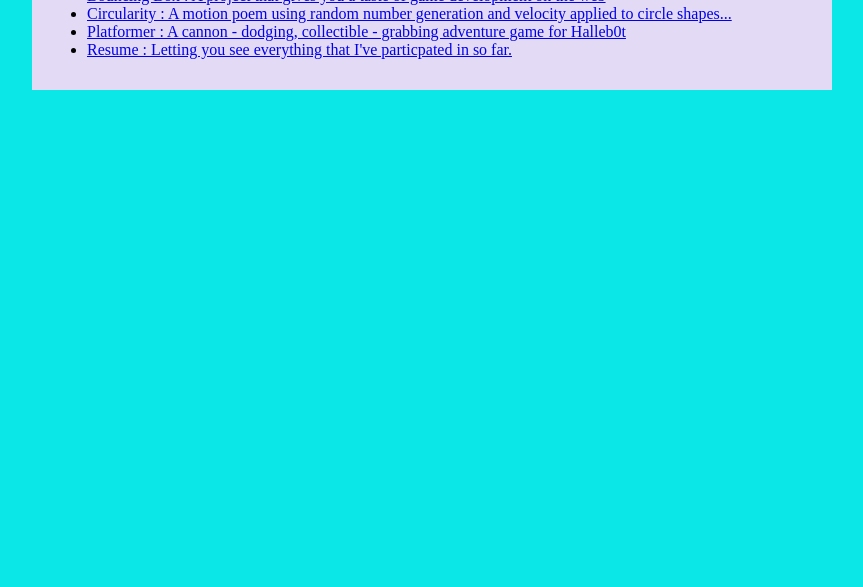
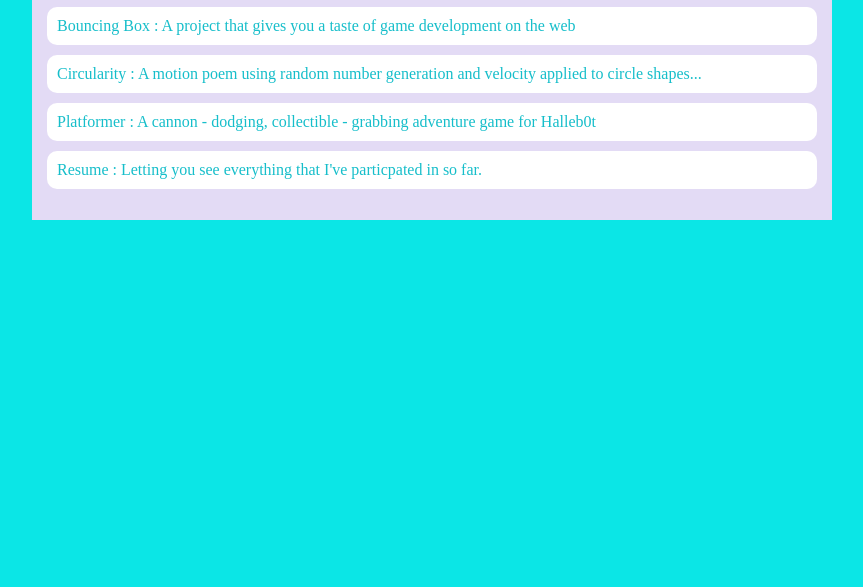
Before and after one commit to kaprice4/Kaprice4.github.io, a plain HTML site: page portfolio.html in a window 1280 px wide. Shown: the part 213-800 px from the top of the page, without its empty margins (208-1071 px from the left). Drawn offline with Linux system fonts and the light colour scheme.

```diff
--- a/portfolio.html
+++ b/portfolio.html
@@ -1,14 +1,16 @@
 <!DOCTYPE HTML>
 <html>
+
 <head>
-        <title> Kaprice's Astonishing Website  </title>
+    <title> Kaprice's Astonishing Website </title>
     <style type="text/css">
         body {
-                background:  rgb(11, 230, 230);
-                color:white);
+            background: rgb(11, 230, 230);
+            color: white;
             padding: 10px;
-                font-family:'Times New Roman';
+            font-family: "Times New Roman";
         }
+
         header {
             font-size: 1.5em;
             font-weight: bold;
@@ -17,69 +19,77 @@
         #all-contents {
             max-width: 800px;
             margin: auto;
-                background-color:rgb(197, 178, 228)
+            background-color: rgb(197, 178, 228)
         }
 
         /* navigation menu */
         nav {
             background-color: rgb(197, 178, 238);
             margin: 0 auto;
+            margin-bottom: 20px;
             display: flex;
             padding: 10px;
-            }
-  border:  { 2px solid red;
-  padding: 10px;
-  border-radius: 50px 20px;
+
+
 
         }
+
         h1 {
             display: flex;
             align-items: center;
             color: white;
             flex: 1;
         }
+
         #nav-ul {
             list-style-image: none;
         }
+
         .nav-li {
             display: inline-block;
             padding: 0 10px;
         }
+
         .nav-a {
             text-decoration: none;
-                color:white;
+            color: white;
         }
 
         /* main container area beneath menu */
         main {
-                background:  rgb(227, 219, 245);
+            background: rgb(227, 219, 245);
             display: flex;
         }
+
+        .content h1 {
+            color: whitesmoke;
+        }
+
         .content {
             flex: 1;
             padding: 15px;
         }
+
         #portfolio {
             list-style-type: none;
             padding-left: 0;
         }
 
         #portfolio li {
-             background: rgb(246, 250, 6);
+            background: #fff;
             padding: 10px;
             border-radius: 10px;
             margin-bottom: 10px;
         }
 
         #portfolio li:hover {
-             background: rgb(14, 152, 233);
+            background: #eee;
         }
 
         #portfolio a {
             text-decoration: none;
-             color: #454545;
+            color: #16beca;
         }
-
     </style>
 </head>
 
@@ -99,14 +109,20 @@
         <main>
             <div class="content">
                 <h1> Portfolio </h1>
-               <ul id="Portfolio">
-                <li><a href="projects/bouncing-box/">Bouncing Box : A project that gives you a taste of game development on the web </a></li>
-                <li><a href="projects/circularity/">Circularity : A motion poem using random number generation and velocity applied to circle shapes...</a></li>
-                <li><a href="projects/platformer/">Platformer : A cannon - dodging, collectible - grabbing adventure game for Halleb0t</a></li>
-                <li><a href="https://docs.google.com/document/d/1s2fbf-5hs_lFDQ9j8SI4Gr2wm39jHX0_Tq9Lt0piTeU/edit#heading=h.aagfqklm9zwt">Resume : Letting you see everything that I've particpated in so far.</a></li>
+                <ul id="portfolio">
+                    <li><a href="projects/bouncing-box/">Bouncing Box : A project that gives you a taste of game
+                            development on the web </a></li>
+                    <li><a href="projects/circularity/">Circularity : A motion poem using random number generation and
+                            velocity applied to circle shapes...</a></li>
+                    <li><a href="projects/platformer/">Platformer : A cannon - dodging, collectible - grabbing adventure
+                            game for Halleb0t</a></li>
+                    <li><a
+                            href="https://docs.google.com/document/d/1s2fbf-5hs_lFDQ9j8SI4Gr2wm39jHX0_Tq9Lt0piTeU/edit#heading=h.aagfqklm9zwt">Resume
+                            : Letting you see everything that I've particpated in so far.</a></li>
                 </ul>
             </div>
         </main>
     </div>
 </body>
+
 </html>
```
Lines whose indentation alone changed are shown as unchanged.
